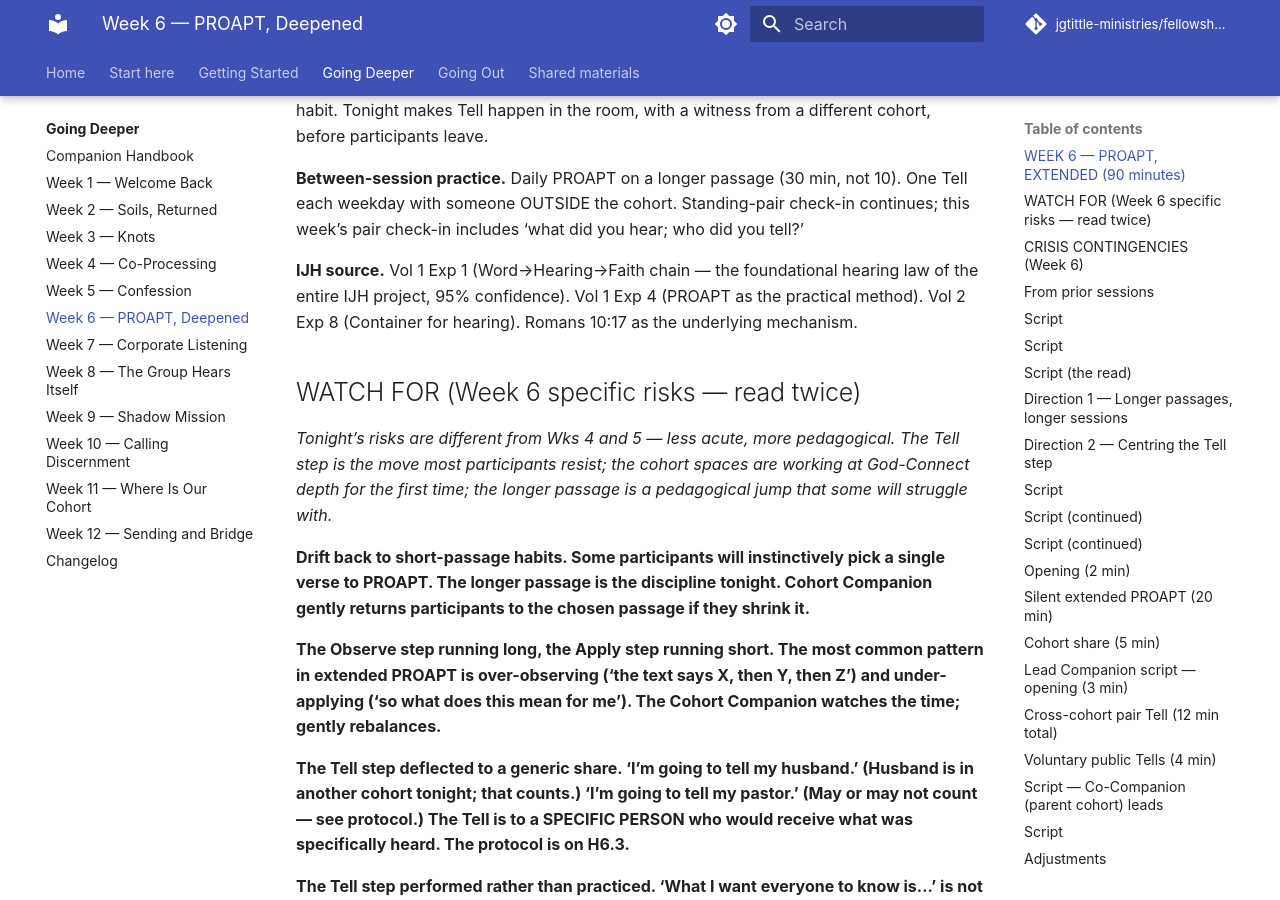
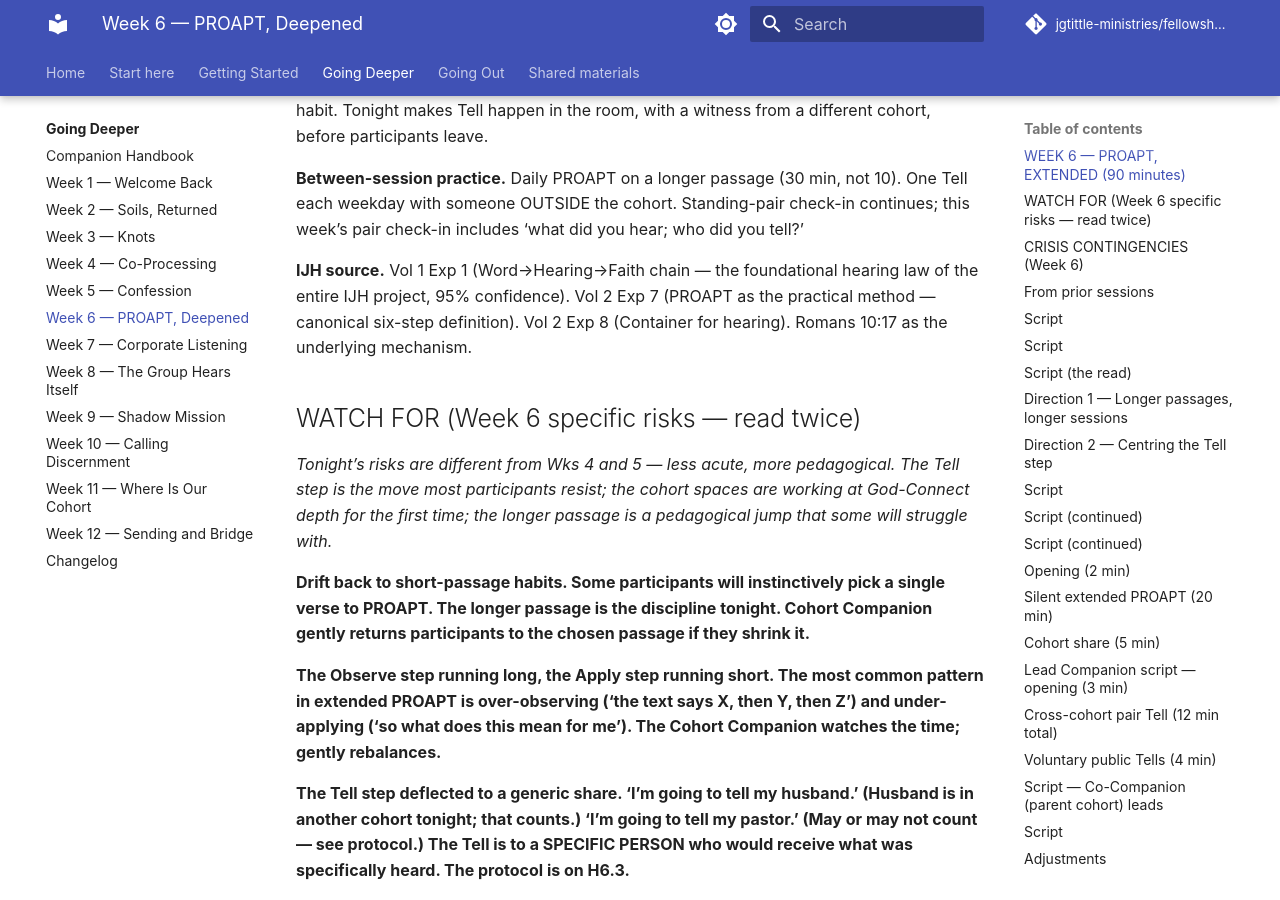
Before and after one commit to jgtittle-ministries/fellowship-of-the-heart-pilot-at-cca-dev, an MkDocs documentation site: the page built from docs/going-deeper/week-06-proapt.md, in a window 1280 px wide and 900 px high, scrolled down 1156 px. Built offline with MkDocs 1.6.1 and Material for MkDocs 9.7.7, drawn with Linux system fonts in a browser that asks for light colours; some web fonts are replaced; comment, search, counter and statistics services are not loaded; some of the changed text lies outside the part shown.

Commit message:
PROAPT citations in GD Wk 6 + Wk 7: Vol 1 Exp 4 → Vol 2 Exp 7
Per audit deep-pass DP-5: confirmed PROAPT IS canonically defined in
IJH (audit's worry that it might only live inside A28 was wrong).
Two substantive homes:
- Vol 2 Exp 7 (Hearing with Understanding) — section
  '## PROAPT: The Systematic Hearing of Scripture' contains the full
  six-step definition with the Truro Church origin story and
  Grudem-prophecy theological framing.
- Vol 5 Part VI A28 (Heart Bible Study with PROAPT) — the operational
  tool protocol form.

FotH was mostly citing correctly (GS handbook table, GS Wk 6 lesson
plan, my shared PROAPT card — all point at Vol 2 Exp 7). But 4
citations in the Going Deeper lesson plans pointed at 'Vol 1 Exp 4'
as the home of PROAPT. Vol 1 Exp 4 is 'Wisdom, Knowledge,
Understanding, and Discernment' — it has exactly ONE passing PROAPT
mention that literally tells the reader to 'see Vol. 2', so the
citation was misdirecting readers.

Fixed:
- docs/going-deeper/week-06-proapt.md (3 lines): IJH source line
  (line 37), team prep step (line 125), participant card (line 573).
- docs/going-deeper/week-07-corporate-listening.md (1 line): IJH
  source line (line 37).

Each 'Vol 1 Exp 4 (PROAPT...)' → 'Vol 2 Exp 7 (PROAPT...)' with the
surrounding qualifier preserved. The IJH source line on Wk 6 also
got the descriptive note 'canonical six-step definition' to clarify
why Vol 2 Exp 7 is the right home.

Co-Authored-By: Claude Opus 4.7 <noreply@anthropic.com>

```diff
--- a/docs/going-deeper/week-06-proapt.md
+++ b/docs/going-deeper/week-06-proapt.md
@@ -34,7 +34,7 @@ Week 6
 
 **Between-session practice.** Daily PROAPT on a longer passage (30 min, not 10). One Tell each weekday with someone OUTSIDE the cohort. Standing-pair check-in continues; this week’s pair check-in includes ‘what did you hear; who did you tell?’
 
-**IJH source.** Vol 1 Exp 1 (Word→Hearing→Faith chain — the foundational hearing law of the entire IJH project, 95% confidence). Vol 1 Exp 4 (PROAPT as the practical method). Vol 2 Exp 8 (Container for hearing). Romans 10:17 as the underlying mechanism.
+**IJH source.** Vol 1 Exp 1 (Word→Hearing→Faith chain — the foundational hearing law of the entire IJH project, 95% confidence). Vol 2 Exp 7 (PROAPT as the practical method — canonical six-step definition). Vol 2 Exp 8 (Container for hearing). Romans 10:17 as the underlying mechanism.
 
 ## WATCH FOR (Week 6 specific risks — read twice)
 
@@ -122,7 +122,7 @@ Forty-eight hours before Wk 6, the Companion team meets for sixty minutes.
 
 **1.** Each Companion names what they heard from extended PROAPT this week and who they told. Specificity is the discipline; the team learns the practice by hearing each other do it. (20 min)
 
-**2.** Walk Vol 1 Exp 1 (Word→Hearing→Faith) and Vol 1 Exp 4 (PROAPT) together. Make sure the team has the same vocabulary the cohort circles will use. (10 min)
+**2.** Walk Vol 1 Exp 1 (Word→Hearing→Faith) and Vol 2 Exp 7 (PROAPT) together. Make sure the team has the same vocabulary the cohort circles will use. (10 min)
 
 **3.** Walk the passage choices. Romans 12 vs. Psalm 32. Decide together: do all three cohorts work the same passage, or does junior get one and senior/parent another? Most pilots default to: juniors and new participants get Psalm 32; senior teens and parents who completed summer get Romans 12. Confirm. (10 min)
 
@@ -570,7 +570,7 @@ Four handouts for Wk 6.
 
 **Handout H6.1 — PROAPT Extended Reference**
 
-*From IJH Vol 1 Exp 1 (Word→Hearing→Faith) and Vol 1 Exp 4 (PROAPT). Carry this card; extended PROAPT is the daily practice across the rest of Going Deeper.*
+*From IJH Vol 1 Exp 1 (Word→Hearing→Faith) and Vol 2 Exp 7 (PROAPT). Carry this card; extended PROAPT is the daily practice across the rest of Going Deeper.*
 
 *So faith comes from hearing, and hearing through the word of Christ.*
 
```
Also changed, not shown: docs/going-deeper/week-07-corporate-listening.md (+1 -1 lines).
